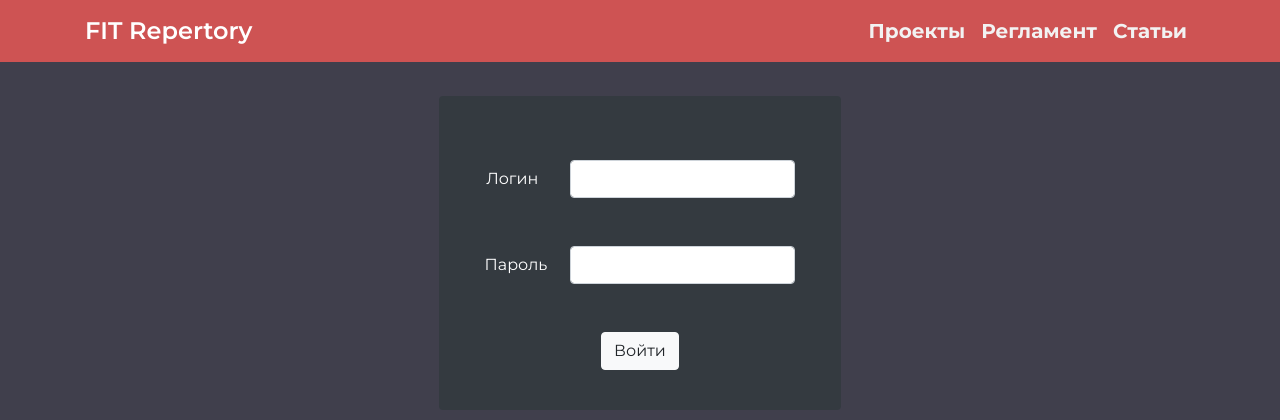
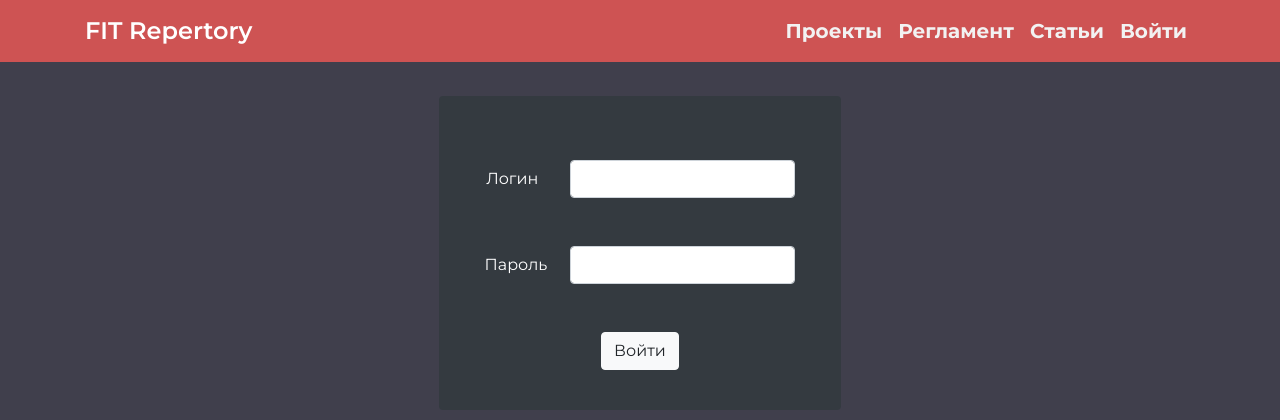
Before and after one commit to F12-Team/FIT-Repertory, a Flask app: page /auth/login in a window 1280 px wide. Shown: the top 420 px of the page. Run offline with Flask 2, Linux system fonts and the light colour scheme; some libraries are stand-ins or nearby versions.

Commit message:
add auth

```diff
--- a/src/app/templates/base.html
+++ b/src/app/templates/base.html
@@ -62,15 +62,24 @@
                     <li class="nav-item">
                         <a class="nav-link" href="https://pd.fit.mospolytech.ru/articles">Статьи</a>
                     </li>
+                    {% if current_user.is_authenticated %}
+                    <li class="nav-item">
+                        <a class="nav-link" href="{{ url_for('auth.logout') }}">Выйти</a>
+                    </li>
+                    {% else %}
+                    <li class="nav-item">
+                        <a class="nav-link" href="{{ url_for('auth.login') }}">Войти</a>
+                    </li>
+                    {% endif %}
                 </ul>
             </div>
         </div>
     </nav>
 
-    <div class="mt-3 mx-3">
+    <div class="mt-5 mx-3">
         {% with messages = get_flashed_messages(with_categories=true) %}
         {% for category, msg in messages %}
-        <div class="alert alert-{{ category }} alert-dismissible fade show" role="alert">
+        <div class="alert alert-{{ category }} alert-dismissible fade show mt-5" role="alert">
             {{ msg }}
             <button type="button" class="close" data-dismiss="alert" aria-label="Close">
                 <span aria-hidden="true">&times;</span>
```
Also changed, not shown: src/app/models.py (+10 -1 lines), src/app/users_policy.py (+7 -2 lines).
